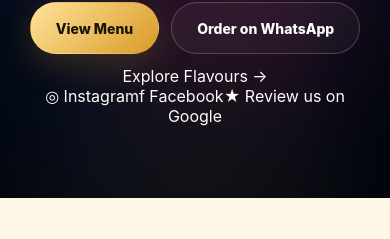
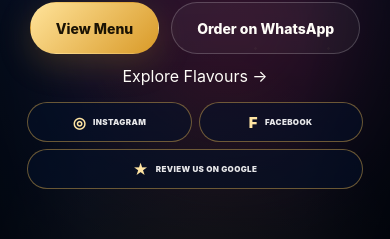
Before and after one commit to Harshan-Balakrishnan/JanushanIceCream_Website, a Next.js app: page / in a window 390 px wide. Shown: the part 937-1176 px from the top of the page. Built offline with nearby package versions, Linux system fonts and the light colour scheme; no server answers; the database is empty.

Commit message:
Polish mobile flavour and hero social responsive styles

```diff
--- a/app/flavour-mobile.css
+++ b/app/flavour-mobile.css
@@ -5,6 +5,11 @@
 .flavour-stage { min-width: 0; }
 .flavour-scene { min-width: 0; }
 .flavour-product-image { min-width: 0; }
+
+.hero-socials { display: flex; flex-wrap: wrap; justify-content: center; gap: 9px; margin: 20px auto 0; max-width: 680px; }
+.hero-socials a { min-height: 42px; padding: 0 15px; display: inline-flex; align-items: center; justify-content: center; gap: 7px; border: 1px solid rgba(243,190,83,.42); border-radius: 999px; background: rgba(4,17,40,.58); color: rgba(255,255,255,.9); backdrop-filter: blur(12px); font-size: 10px; font-weight: 900; letter-spacing: .08em; text-transform: uppercase; text-decoration: none; transition: transform .2s ease, border-color .2s ease, background .2s ease, color .2s ease; }
+.hero-socials a:hover { transform: translateY(-2px); border-color: var(--jic-gold); background: rgba(243,190,83,.15); color: #fff; }
+.hero-socials a span { color: var(--jic-gold-soft); font-size: 15px; line-height: 1; }
 
 @media (max-width: 900px) {
   .flavour-shell { display: grid; grid-template-columns: 1fr; gap: 28px; }
@@ -36,8 +41,11 @@
   .flavour-label p { font-size: 11px; line-height: 1.45; }
   .flavour-explore { width: 100%; min-height: 44px; }
   .flavour-stage-caption { font-size: 8px; margin-top: 9px; }
+  .hero-socials { display: grid; grid-template-columns: repeat(2, minmax(0, 1fr)); width: min(100%, 360px); gap: 7px; margin-top: 16px; }
+  .hero-socials a { min-height: 40px; padding: 0 8px; font-size: 8px; letter-spacing: .045em; }
+  .hero-socials a:last-child { grid-column: 1 / -1; }
 }
 
 @media (prefers-reduced-motion: reduce) {
-  .flavour-product-image, .flavour-label { transition: none !important; }
+  .flavour-product-image, .flavour-label, .hero-socials a { transition: none !important; }
 }
```
